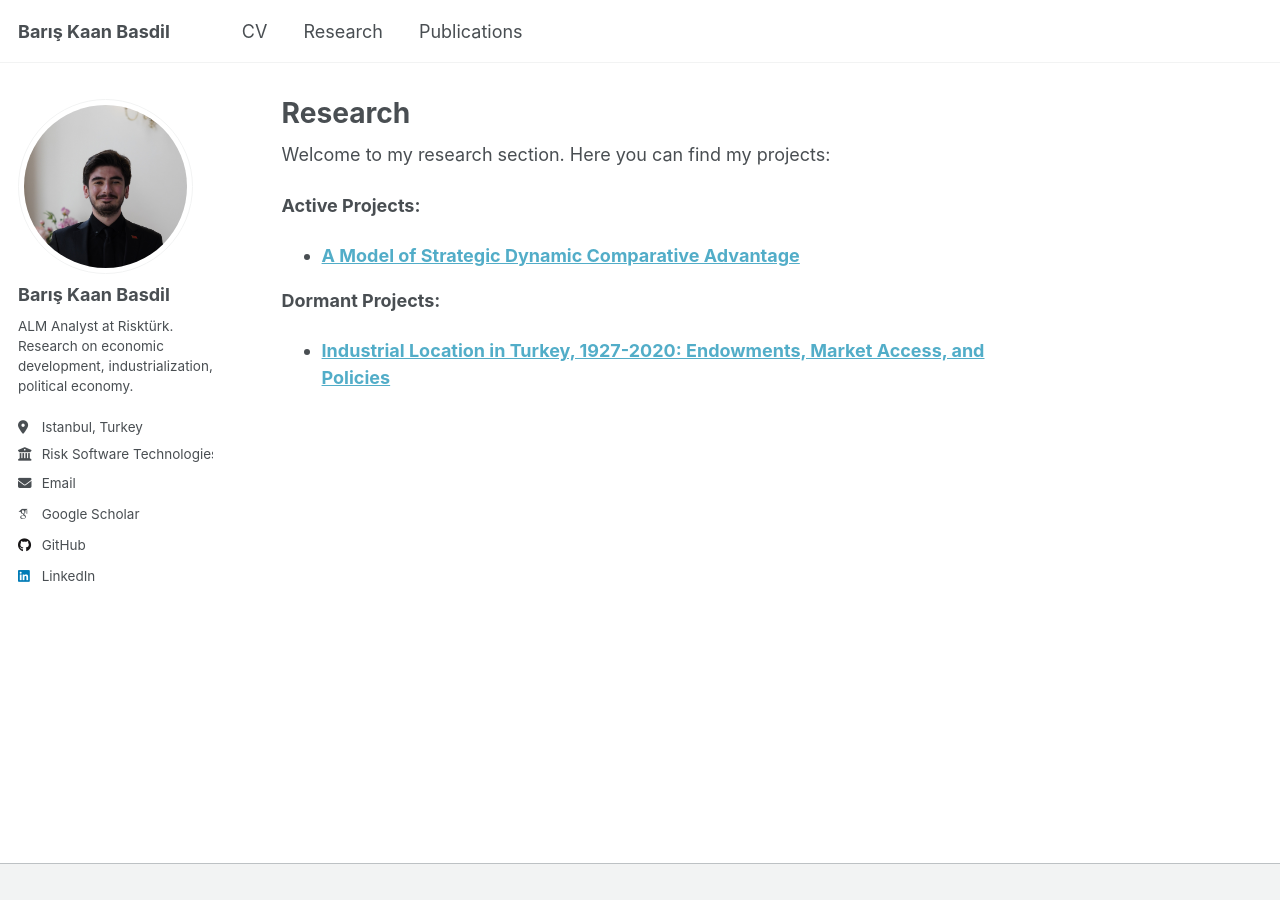
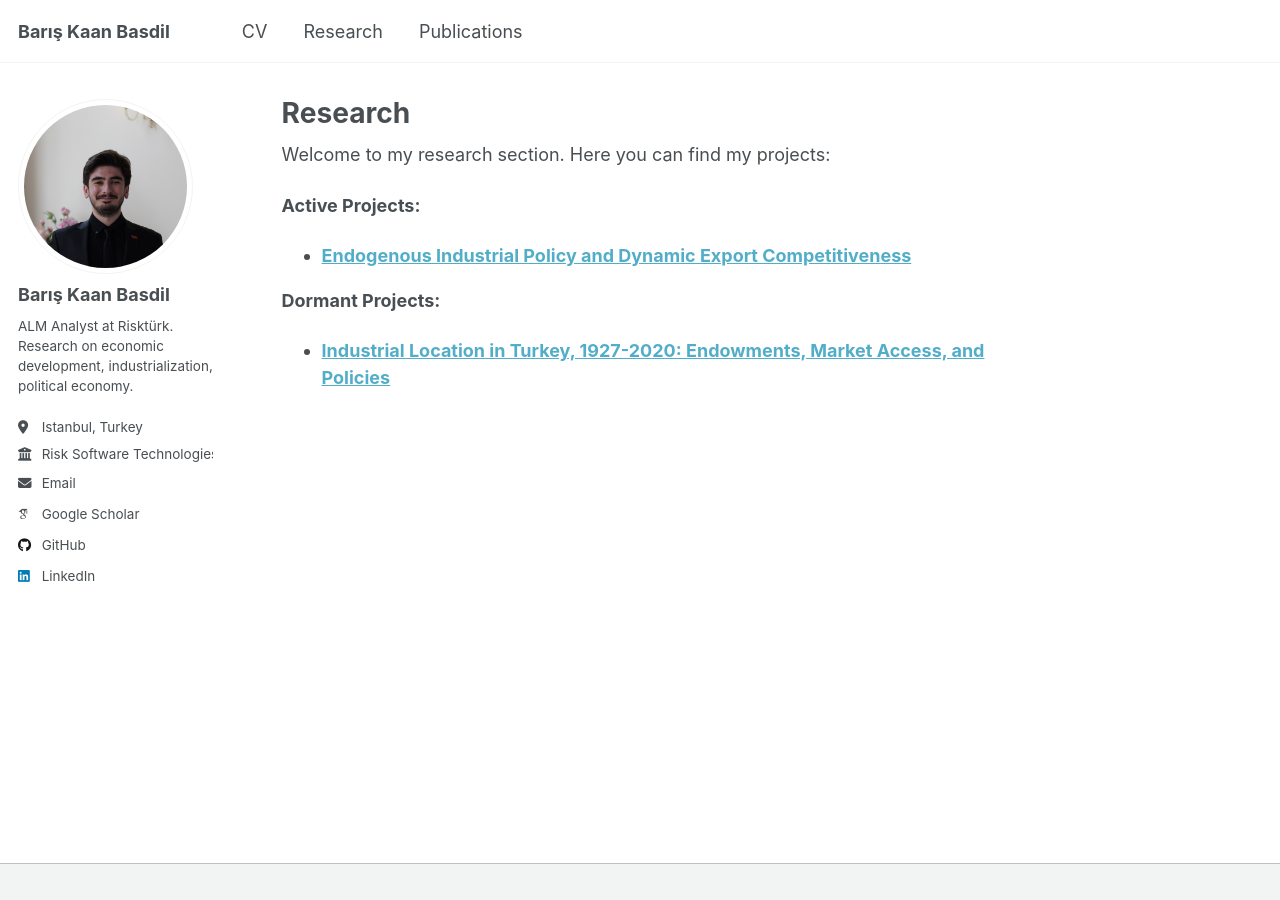
Before and after one commit to bkbasdil/bkbasdil.github.io, a Jekyll site: the page built from _pages/research.md, in a window 1280 px wide. Built offline with Jekyll 4.4.1, drawn with Linux system fonts in a browser that asks for light colours; some web fonts are replaced; a script that is not in the unit is left out.

Commit message:
Update research.md

```diff
--- a/_pages/research.md
+++ b/_pages/research.md
@@ -7,7 +7,7 @@ author_profile: true
 Welcome to my research section. Here you can find my projects:
 
 **Active Projects:**
-- [**A Model of Strategic Dynamic Comparative Advantage**](/research/industrial-policy/)
+- [**Endogenous Industrial Policy and Dynamic Export Competitiveness**](/research/industrial-policy/)
 
 **Dormant Projects:**
 - [**Industrial Location in Turkey, 1927-2020: Endowments, Market Access, and Policies**](/research/industrial-location/)
```
